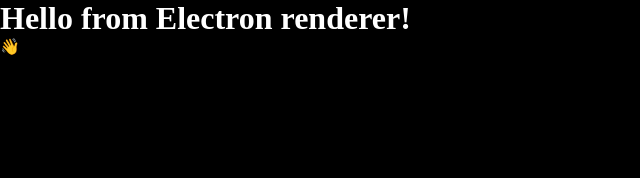
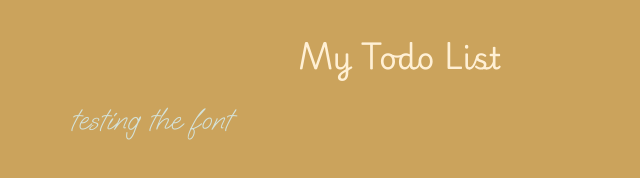
Before and after one commit to parham-ghasemi/todo-app, an Electron app: page index.html in a window 800 px wide. Shown: the whole page, without its empty margins (0-640 px from the left). Drawn offline with Linux system fonts and the light colour scheme.

Commit message:
Added initial ui

```diff
--- a/index.html
+++ b/index.html
@@ -12,10 +12,12 @@
       content="default-src 'self'; script-src 'self'"
     />
     <title>Hello from Electron renderer!</title>
-    <link rel="stylesheet" href="src/style/style.css">
+    <link rel="stylesheet" href="src/style/style.css" />
   </head>
-  <body class="bg-black">
-    <h1>Hello from Electron renderer!</h1>
-    <p>👋</p>
+  <body class="text-primary bg">
+    <h1 class="header text-light">My Todo List</h1>
+    <main>
+      <p class="text-font">testing the font</p>
+    </main>
   </body>
 </html>
--- a/src/main.ts
+++ b/src/main.ts
@@ -1,9 +1,9 @@
-const { app, BrowserWindow } = require('electron/main')
+import { app, BrowserWindow } from 'electron'
 
 const createWindow = () => {
   const win = new BrowserWindow({
     width: 800,
-    height: 600
+    height: 600,
   })
 
   win.loadFile('index.html')
--- a/src/style/style.css
+++ b/src/style/style.css
@@ -1,3 +1,18 @@
+:root {
+  --primary-color: #d4e2d9;
+  --bg-color: #CBA35C;
+  --dark-color: #754E1A;
+  --light-color: #fff0d5;
+}
+
+@font-face {
+  font-family: 'Playwrite';
+  src: url('../fonts/PlaywriteITModerna-Regular.ttf') format('truetype');
+}
+@font-face {
+  font-family: 'OoohBaby';
+  src: url('../fonts/OoohBaby-Regular.ttf') format('truetype');
+}
 
 * {
   margin: 0;
@@ -5,7 +20,56 @@
   box-sizing: border-box;
 }
 
-.bg-black {
-  background-color: black;
-  color: white;
+body {
+  display: flex;
+  flex-direction: column;
+  align-items: center;
+  min-height: 100vh;
+  padding: 30px 70px;
+  gap: 20px;
 }
+
+main {
+  width: 100%;
+  height: 100%;
+}
+
+.header {
+  font-family: "Playwrite";
+  font-weight: 300;
+  font-size: 1.9rem;
+}
+
+.text-font {
+  font-family: 'OoohBaby';
+  font-weight: 500;
+  font-size: 2rem;
+}
+
+.bg {
+  background-color: var(--bg-color);
+}
+
+.text-primary {
+  color: var(--primary-color);
+}
+
+.text-light {
+  color: var(--light-color);
+}
+
+.text-dark {
+  color: var(--dark-color);
+}
+
+.bg-primary {
+  color: var(--primary-color);
+}
+
+.bg-light {
+  color: var(--light-color);
+}
+
+.bg-dark {
+  color: var(--dark-color);
+}
```
Also changed, not shown: src/fonts/OoohBaby-Regular.ttf (added), src/fonts/PlaywriteITModerna-Regular.ttf (added).
